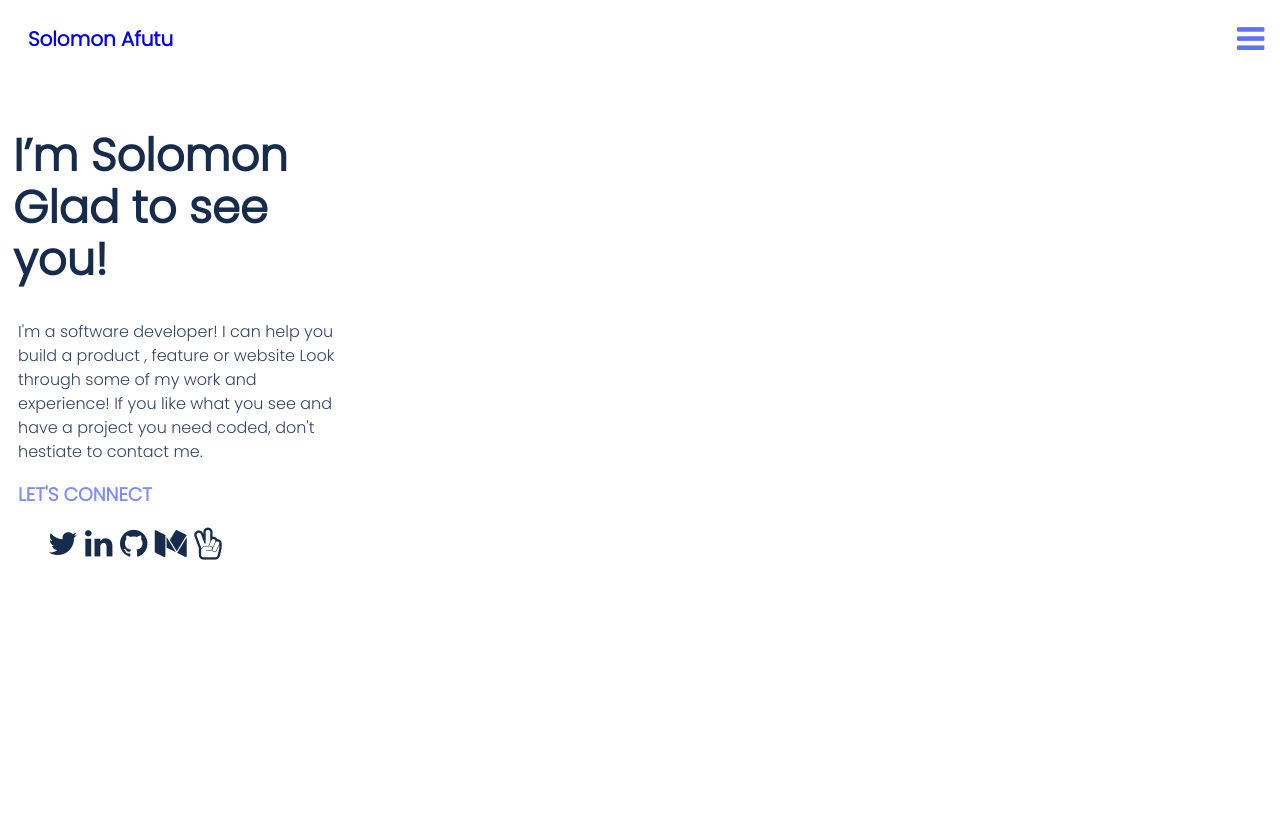
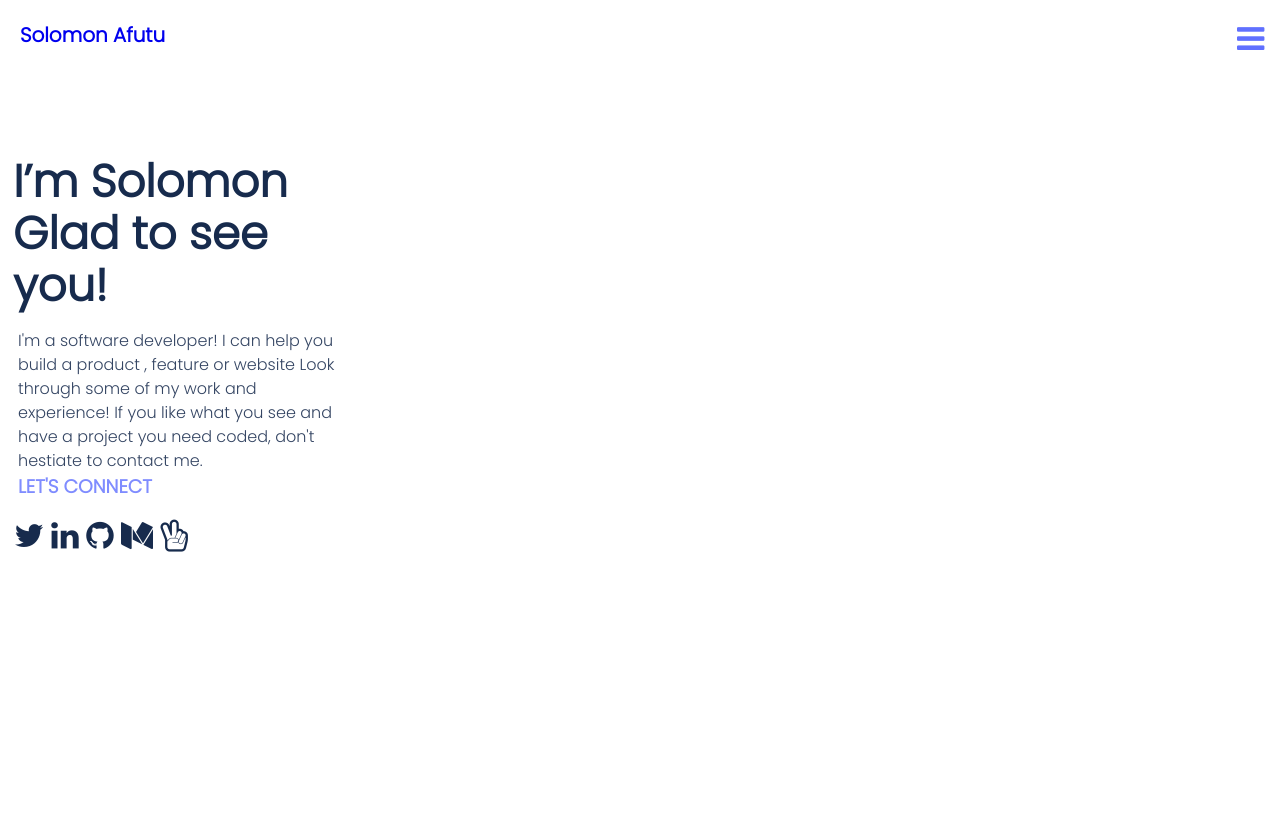
Before and after one commit to SolomonTheCoder/Microverse-Portfolio-project, a plain HTML site: page index.html in a window 1280 px wide. Drawn offline with Linux system fonts and the light colour scheme.

Commit message:
Changes maded

```diff
--- a/style.css
+++ b/style.css
@@ -1,15 +1,13 @@
 @import url("https://fonts.googleapis.com/css2?family=Poppins:wght@300&display=swap");
 
 body {
-  background-image: url(header-shapes\ mobile.png);
-  background-repeat: no-repeat;
   font-family: "Poppins", sans-serif;
 }
 
 header {
   display: flex;
-  margin: 5px;
-  padding: 5px;
+  margin: 1px;
+  padding: 1px;
 }
 
 .Logo h4 {
@@ -30,8 +28,10 @@ nav {
 }
 
 .Header-main {
+  background-image: url(header-shapes\ mobile.png);
+  background-repeat: no-repeat;
   width: 462px;
-  height: 587.15px;
+  height: 687.15px;
   left: -34px;
   top: 104px;
 }
@@ -46,6 +46,8 @@ nav {
   font-size: 45px;
   line-height: 52px;
   display: flex;
+  position: relative;
+  top: 5%;
   flex: none;
   order: 0;
   flex-grow: 0;
@@ -54,6 +56,8 @@ nav {
 }
 
 .Header-main p {
+  position: relative;
+  top: 2.5%;
   padding-right: 100px;
   margin-left: 10px;
   margin-right: 30px;
@@ -68,6 +72,8 @@ nav {
 }
 
 .Header-main i {
+  position: relative;
+  left: -8%;
   color: #172b4d;
   margin-right: 3px;
 }
```
